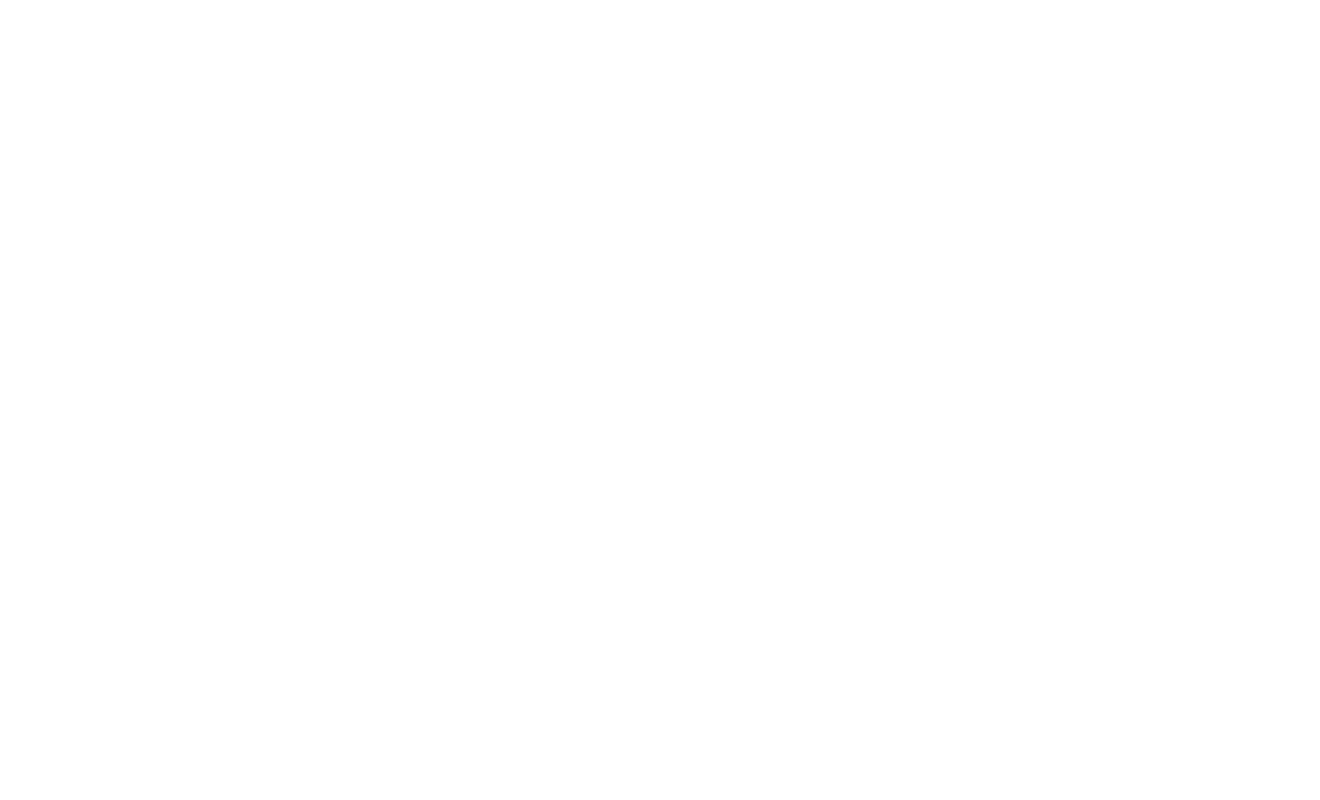
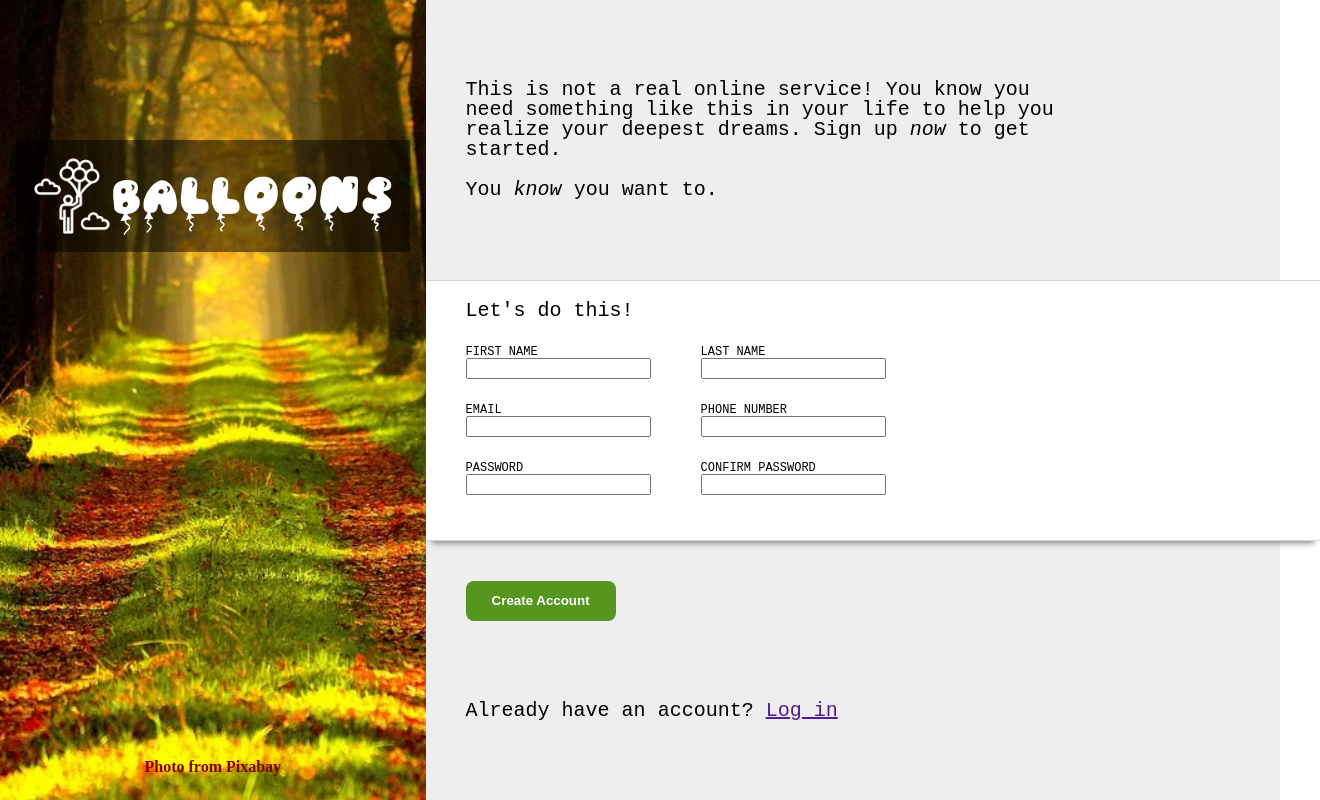
Before and after one commit to dp-beck/sign-up-form, a plain HTML site: page index.html in a window 1280 px wide. Shown: the whole page, 1320 px wide, since content can reach past the window. Drawn offline with Linux system fonts and the light colour scheme.

Commit message:
initial finished project commit

```diff
--- a/index.html
+++ b/index.html
@@ -4,10 +4,61 @@
     <meta charset="UTF-8">
     <meta http-equiv="X-UA-Compatible" content="IE=edge">
     <meta name="viewport" content="width=device-width, initial-scale=1.0">
-    <link rel="stylesheet" src="styles.css">
+    <link rel="stylesheet" href="styles.css">
     <title>Sign Up Form</title>
 </head>
 <body>
+    <div id="left-content">
+        <div id="logo"><img src="3757342-200.png" alt="icon of man floating with balloons">
+            <h1>BALLOONS</h1></div>
+        <p><strong>Photo from Pixabay</strong></p>
+    </div>
 
+    <div id="right-content">
+        <p>This is not a real online service!
+            You know you need something like this in your life
+            to help you realize your deepest dreams. Sign up <em>now</em>
+            to get started. <br><br>
+            You <em>know</em> you want to.
+        </p>
+
+        <form action="example.com/path" method="post">
+            <div id="form-not-button">
+                <h1>Let's do this!</h1>
+                <ul id="names">
+                 <li>
+                     <label for="first_name">FIRST NAME</label>
+                     <input type="text" id="first_name" name="first_name">
+                 </li>
+                 <li>
+                     <label for="last_name">LAST NAME</label>
+                     <input type="text" id="last_name" name="last_name">
+                  </li>
+             </ul>
+             <ul id="contact-info">
+                 <li>
+                     <label for="user_email">EMAIL</label>
+                     <input type="email" id="user_email" name="user_email">
+                 </li>
+                 <li>
+                     <label for="phone_number">PHONE NUMBER</label>
+                     <input type="tel" id="phone_number" name="phone_number">
+                 </li>
+             </ul>
+             <ul id="password">
+                 <li>
+                     <label for="user_password">PASSWORD</label>
+                     <input type="password" id="user_password" name="password">
+                 </li>
+                 <li>
+                     <label for="confirm_password">CONFIRM PASSWORD</label>
+                     <input type="password" id="confirm_password" name="confirm_password">
+                 </li>
+             </ul>
+            </div>
+            <button type="button">Create Account</button>
+        </form>
+        <p>Already have an account? <a href="">Log in</a></p>
+    </div>
 </body>
 </html>
--- a/styles.css
+++ b/styles.css
@@ -6,8 +6,8 @@
 html, body, div, span, applet, object, iframe,
 h1, h2, h3, h4, h5, h6, p, blockquote, pre,
 a, abbr, acronym, address, big, cite, code,
-del, dfn, em, img, ins, kbd, q, s, samp,
-small, strike, strong, sub, sup, tt, var,
+del, dfn, img, ins, kbd, q, s, samp,
+small, strike, sub, sup, tt, var,
 b, u, i, center,
 dl, dt, dd, ol, ul, li,
 fieldset, form, label, legend,
@@ -30,8 +30,13 @@ footer, header, hgroup, menu, nav, section {
 	display: block;
 }
 
+html {
+	height: 100%;
+}
 body {
 	line-height: 1;
+	height: 100%;
+	display:flex;
 }
 
 ol, ul {
@@ -52,3 +57,104 @@ table {
 	border-collapse: collapse;
 	border-spacing: 0;
 }
+
+@font-face {
+	font-family: ji-solid-balloon-caps;
+	src: url(JiSolidBalloonCaps-lddX.ttf);
+}
+#left-content {
+	background: center/cover url(background-img.webp);
+	flex: 1 1 33%;
+	display: flex;
+	flex-direction: column;
+	justify-content: space-between;
+	align-items: center;
+}
+
+#left-content p {
+	color: darkred;
+	font-weight: 700;
+	margin-bottom: 25px;
+}
+
+#left-content #logo {
+	margin-top: 33%;
+	background-color: rgba(0, 0, 0, 0.5);
+	color: white;
+	width: auto;
+	display: flex;
+	justify-content: center;
+	align-items: center;
+	padding: 1em;
+}
+
+#logo h1 {
+	font-family: ji-solid-balloon-caps, sans-serif;
+	font-size: 4em;
+}
+
+#left-content img {
+	height: 5em;
+	filter: invert(1);
+}
+
+#right-content {
+	flex: 3 1 66%;
+	display: flex;
+	flex-direction: column;
+	justify-content: center;
+	gap: 10%;
+	background-color: #EEEEEE;
+}
+
+#right-content > * {
+	padding-left: 40px;
+}
+
+#right-content p, form h1 {
+	font-family:'Courier New', Courier, monospace;
+	font-size: 20px;
+	margin-right: 200px;
+}
+
+#form-not-button {
+	font-family:'Courier New', Courier, monospace;
+	font-size: 12px;
+	background-color: white;
+	width: 100%;
+	padding: 20px 0 20px 40px;
+	border-top: solid 1px lightgrey;
+	border-bottom: solid 1px lightgrey;
+	box-shadow: 0 8px 6px -6px grey;
+	margin-bottom: 40px;
+}
+
+form {
+	padding-left: 0 !important;
+}
+
+form h1 {
+	margin-bottom: 25px;
+}
+
+ul {
+	display: flex;
+	gap: 50px;
+}
+
+li {
+	display: flex;
+	flex-direction: column;
+	margin-bottom: 25px;
+}
+
+button {
+	margin-left: 40px;
+	width: 150px;
+	height: 3em;
+	border-radius: 8px;
+	border: none;
+	background-color: #56961e;
+	color: white;
+	font-weight: 900;
+}
```
Also changed, not shown: 3757342-200.png (added), JiSolidBalloonCaps-lddX.ttf (added), background-image.avif (added), background-img.webp (added), info.txt (added), misc/jifontsreadme-414c.txt (added), misc/jisolidballoon-469b.txt (added), sign-up-form.png (added).
